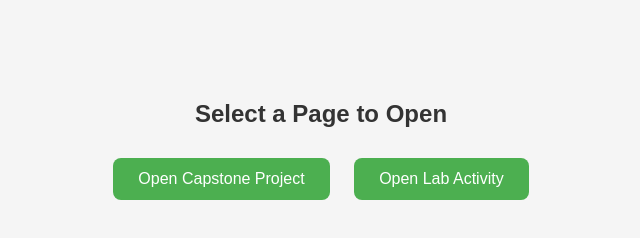
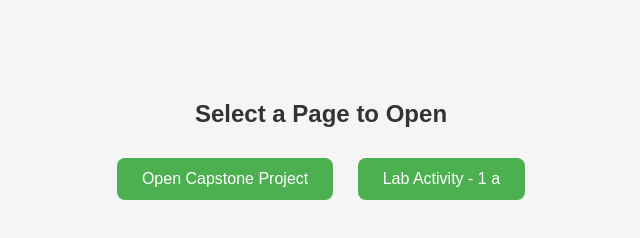
Before and after one commit to m-aslam-07/Job-Searching-Recruiting-Portal, a plain HTML site: page index.html in a window 1280 px wide. Shown: the full height of the page, 319-959 px from the left. Drawn offline with Linux system fonts and the light colour scheme.

Commit message:
Update index.html

```diff
--- a/index.html
+++ b/index.html
@@ -31,6 +31,6 @@
 <body>
     <h2>Select a Page to Open</h2>
     <button onclick="window.location.href='First%20page.html'">Open Capstone Project</button>
-    <button onclick="window.location.href='#'">Open Lab Activity</button>
+    <button onclick="window.location.href='lab1a.html'">Lab Activity - 1 a</button>
 </body>
 </html>
```
